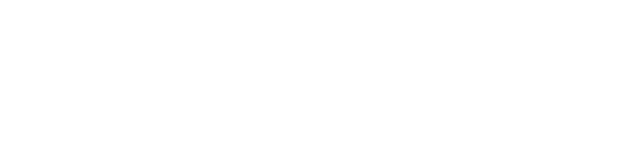
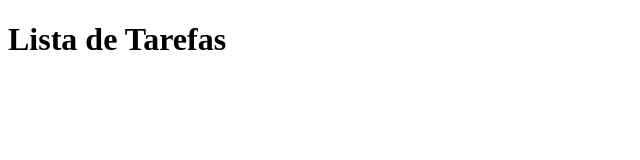
Before and after one commit to gus7a2005/Projeto9-to-do, a plain HTML site: page index.html in a window 1280 px wide. Shown: the whole page, without its empty margins (0-640 px from the left). Drawn offline with Linux system fonts and the light colour scheme.

Commit message:
Criando o título de tarefas no html

```diff
--- a/index.html
+++ b/index.html
@@ -7,7 +7,7 @@
     <link rel="stylesheet" href="./src/css/style.css">
 </head>
 <body>
-
+    <h1>Lista de Tarefas</h1>
 
 
 
```
